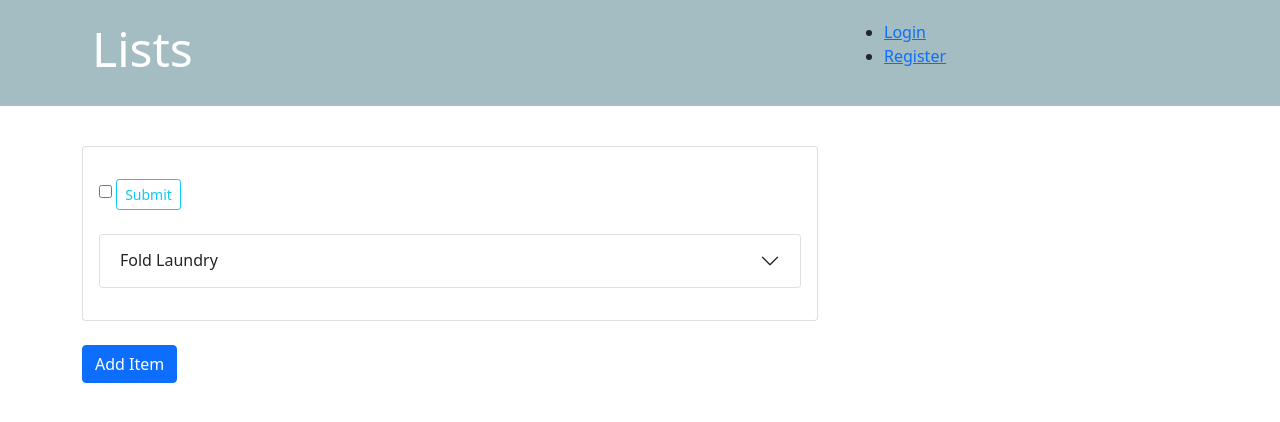
After one commit to ebirtodaso/lists, a Django app: page / in a window 1280 px wide. The commit adds this page. Shown: the top 422 px of the page. Run offline with Django 3.2, Linux system fonts and the light colour scheme; data comes from the database, SQL or seed files in the repository.

Commit message:
added user registration and ability to login/logout

```diff
--- a/list/templates/list/base.html
+++ b/list/templates/list/base.html
@@ -8,17 +8,23 @@
   </head>
 
   <body>
+    <!-- Nav bar content -->
     <header class="page-header">
       <div class="container">
-          <h1><a href="{% url 'lists:index' %}">Lists</a></h1>
+        <div class="row">
+          <div class="col-sm-8">
+            <h1><a href="{% url 'lists:index' %}">Lists</a></h1>
+          </div>
+          {% include 'list/include/navbarcontent.html' %}
+        </div>
       </div>
     </header>
+
+    <!-- Main block content -->
     <main class="container">
         <div class="row">
-            <div class="col">
             {% block content %}
             {% endblock %}
-            </div>
         </div>
     </main>
 
--- /dev/null
+++ b/list/templates/list/include/navbarcontent.html
@@ -0,0 +1,11 @@
+<div class="col-sm-4">
+  <ul>
+    {% if user.is_authenticated %}
+         <li><a href="/">{{user.username|title}}</a></li>
+         <li><a href="{% url 'lists:logout' %}">Logout</a></li>
+    {% else %}
+        <li><a href="{% url 'lists:index' %}">Login</a></li>
+        <li><a href="{% url 'lists:register' %}">Register</a></li>
+    {% endif %}
+  </ul>
+</div>
--- a/list/templates/list/index.html
+++ b/list/templates/list/index.html
@@ -1,10 +1,11 @@
 {% extends 'list/base.html' %}
 {% block content %}
+<div class="col-sm-8">
   {% if list %}
   <ul class="list-group" >
+    <li class="list-group-item">
       {% for thing in list %}
-      <li class="list-group-item">
-
+        <br>
           <form action="{% url 'lists:done' thing.id %}" method="post">{% csrf_token %}
 
             <!-- Check if "isDone" is true or false and returns a checkbox with corresponding value -->
@@ -16,7 +17,7 @@
 
             <input class="btn btn-outline-info btn-sm" type="submit" value="Submit">
           </form>
-
+        <br>
           <div class="accordion" id="accordionExample">
             <div class="accordion-item">
               <h2 class="accordion-header" id="headingOne">
@@ -34,12 +35,15 @@
                   </div>
                 </div>
              </div>
+            </div>
+          <br>
+      {% endfor %}
     </li>
-    </div>
-    {% endfor %}
   </ul>
+  <br>
   {% else %}
     <p>No items in list</p>
   {% endif %}
     <a class="btn btn-primary" href="{% url 'lists:create' %}" role="button">Add Item</a>
+</div>
 {% endblock %}
--- a/list/urls.py
+++ b/list/urls.py
@@ -10,4 +10,7 @@ urlpatterns = [
     path('update/<int:pk>', views.UpdateView.as_view(), name='update'),
     path('delete/<int:pk>', views.DeleteView.as_view(), name='delete'),
     path('<int:pk>/done', views.DoneView, name='done'),
+    path('register/', views.register, name='register'),
+    path("logout", views.logout_request, name='logout'),
+    path("login", views.login_request, name="login"),
 ]
--- a/list/views.py
+++ b/list/views.py
@@ -1,9 +1,17 @@
+#Django libraries
 from django.views import generic
 from django.urls import reverse_lazy
+from django.shortcuts import render, get_object_or_404, redirect
+from django.http import HttpResponseRedirect
+from django.contrib.auth.forms import UserCreationForm # For user creation
+from django.contrib.auth import logout, authenticate, login # User authentication
+from django.contrib import messages
+from django.contrib.auth.forms import UserCreationForm, AuthenticationForm
+
+
+#Defined Libraries
 from .models import listItem
 from .forms import doneForm
-from django.shortcuts import render, get_object_or_404
-from django.http import HttpResponseRedirect
 
 class IndexView(generic.ListView):
     template_name = 'list/index.html'
@@ -22,7 +30,7 @@ class CreateView(generic.edit.CreateView):
 class UpdateView(generic.edit.UpdateView):
     template_name =  'list/update.html'
     model = listItem
-    fields = ['item', 'isDone']
+    fields = ['item']
     success_url = reverse_lazy( 'lists:index')
 
 class DeleteView(generic.edit.DeleteView):
@@ -44,3 +52,37 @@ def DoneView(request, pk):
         list_item.save()
 
   return HttpResponseRedirect(reverse_lazy('lists:index'))
+
+def register(request):
+
+    if request.method == "POST":
+      form = UserCreationForm(request.POST)
+      if form.is_valid():
+            user = form.save()
+            username = form.cleaned_data.get('username')
+            messages.success(request, f"New account created: {username}")
+            login(request, user)
+            return redirect("lists:index")
+      else:
+        for msg in form.error_messages:
+                  print(form.error_messages[msg])
+
+        return render(request = request,
+                      template_name = "list/register.html",
+                      context={"form":form})
+
+    form = UserCreationForm
+    return render(request = request,
+                  template_name = "list/register.html",
+                  context={"form":form})
+
+def logout_request(request):
+  logout(request)
+  messages.info(request, "Logged out successfully!")
+  return redirect("lists:index")
+
+def login_request(request):
+    form = AuthenticationForm()
+    return render(request = request,
+                  template_name = "main/login.html",
+                  context={"form":form})
--- a/mysite/settings.py
+++ b/mysite/settings.py
@@ -117,7 +117,7 @@ USE_I18N = True
 
 USE_L10N = True
 
-USE_TZ = True
+USE_TZ = False
 
 
 # Static files (CSS, JavaScript, Images)
--- a/mysite/urls.py
+++ b/mysite/urls.py
@@ -2,6 +2,6 @@ from django.contrib import admin
 from django.urls import include, path
 
 urlpatterns = [
-    path('list/', include('list.urls')),
+    path('', include('list.urls')),
     path('admin/', admin.site.urls),
 ]
```
Also changed, not shown: list/templates/list/login.html (added, +13 -0 lines), list/templates/list/register.html (added, +22 -0 lines). Lines whose indentation alone changed are shown as unchanged.
